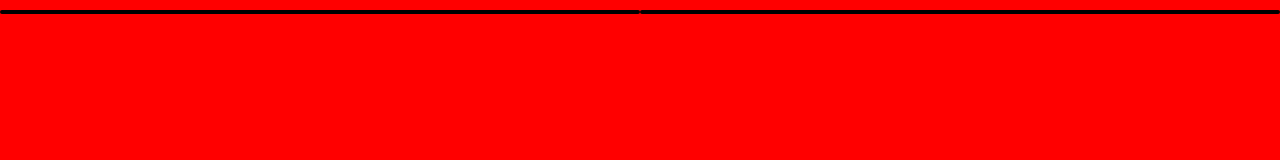
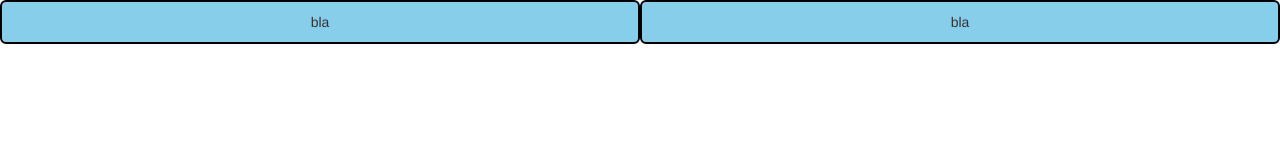
Before and after one commit to MaxenceRoyer/Liv-z-sauv, a website: page app/index.html in a window 1280 px wide. Drawn offline with nearby package versions, Linux system fonts and the light colour scheme.

Commit message:
UpdateStyle

```diff
--- a/app/index.html
+++ b/app/index.html
@@ -15,10 +15,10 @@
   <body>
     <div class="row">
 		<div class="col-xs-6">
-
+		bla
 		</div>
 		<div class="col-xs-6">
-
+		bla
 		</div>
 	</div>
 
--- a/app/styles/appli/style.css
+++ b/app/styles/appli/style.css
@@ -1,11 +1,6 @@
-body
-{
-    padding-top: 10px;
-    background-color: red;
-}
 [class*="col-"]
 {
-    background-color: lightgreen;
+    background-color: skyblue;
     border: 2px solid black;
     border-radius: 6px;
     line-height: 40px;
```
